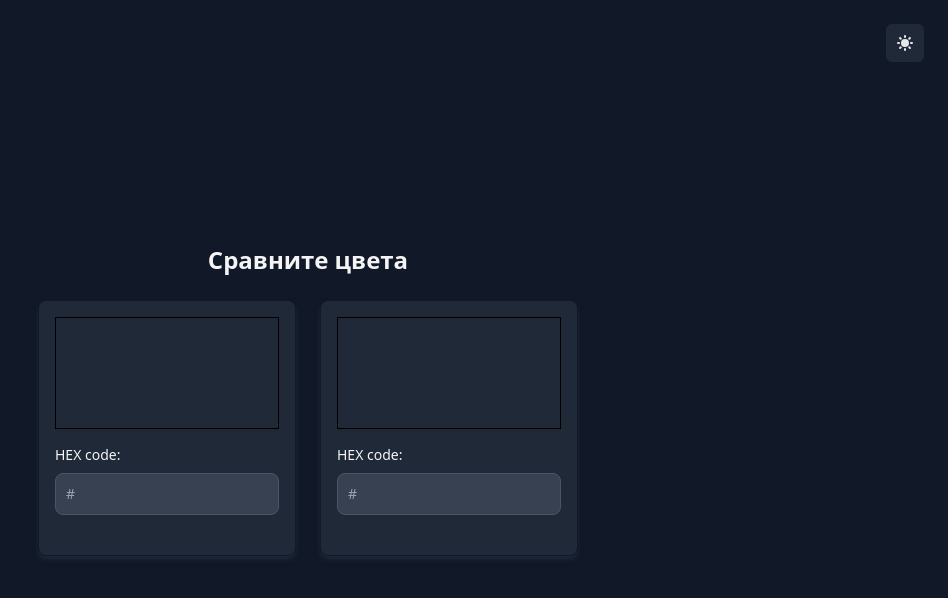
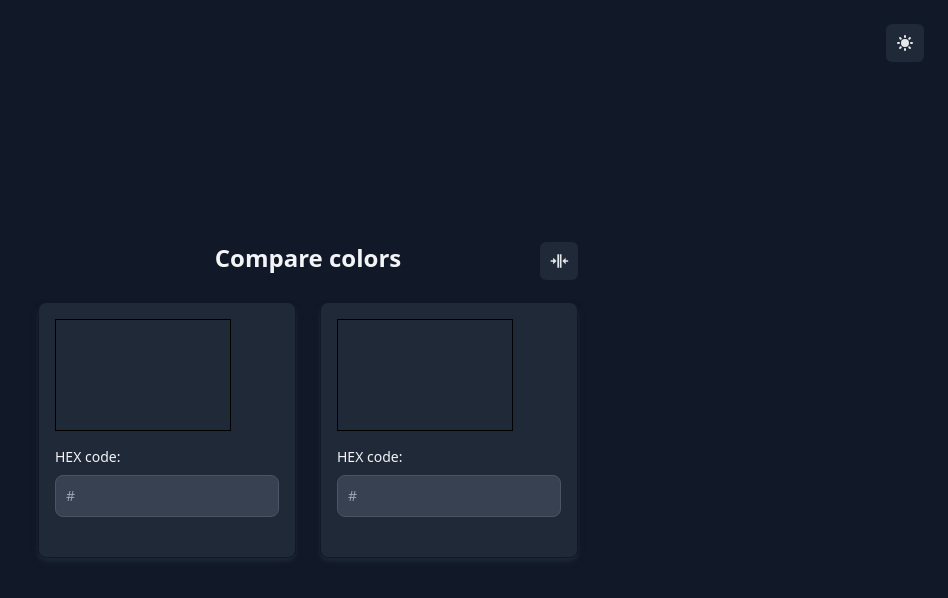
Before and after one commit to punkmachine/color-comparison, a React (Create React App) app: page / in a window 1280 px wide. Shown: the top 598 px of the page, without its empty margins (332-1280 px from the left). Built offline with nearby package versions, Linux system fonts and the light colour scheme.

Commit message:
Добавил возможность сравнения двух цветов вплотную.

```diff
--- a/src/App.jsx
+++ b/src/App.jsx
@@ -7,12 +7,16 @@ import { ColorCard } from './components/ColorCard';
 
 // !5 TODO: rgb and rgba
 // !4 TODO: add new color to comparison
-// !2 TODO: mobile markup
-// !3 TODO: сравнение двух цветов вплотную друг к другу
 
 function App() {
 	const { queryColorList, setSearchParams } = useQueryColors();
 	const { toggleDarkMode, darkMode } = useThemeToggle();
+
+	const [cardSplit, setCardSplit] = useState(false);
+
+	function toggleCardSplit() {
+		setCardSplit(prevValue => !prevValue);
+	}
 
 	const [hexList, setHexList] = useState({
 		hex1: '',
@@ -51,8 +55,20 @@ function App() {
 					: <svg xmlns="http://www.w3.org/2000/svg" viewBox="0 0 20 20" fill="currentColor" className="w-5 h-5 transform -rotate-90"><path d="M17.293 13.293A8 8 0 016.707 2.707a8.001 8.001 0 1010.586 10.586z"></path></svg>
 				}
 			</button>
-			<h2 className='mb-6 text-2xl 4xl:text-4xl font-bold text-gray-900 dark:text-gray-100'>Сравните цвета</h2>
-			<div className='flex justify-center flex-wrap items-center gap-6'>
+			<div>
+				<div className='mb-4 relative h-11'>
+					<h2 className='text-center text-2xl 4xl:text-4xl font-bold text-gray-900 dark:text-gray-100'>Compare colors</h2>
+					<button
+						onClick={toggleCardSplit}
+						className='absolute right-0 top-0 text-gray-700 transition duration-150 ease-in-out p-2 text bg-gray-100 border border-transparent rounded-md dark:text-gray-200 dark:bg-gray-800 hover:bg-gray-50 dark:hover:bg-gray-700 hover:text-gray-700 focus:outline-none focus:bg-gray-50 dark:focus:bg-gray-700 active:bg-gray-50'
+					>
+						{cardSplit
+							? <svg className='h-5 w-5' viewBox="0 0 24 24"><path fill="currentColor" d="M18,16V13H15V22H13V2H15V11H18V8L22,12L18,16M2,12L6,16V13H9V22H11V2H9V11H6V8L2,12Z" /></svg>
+							: <svg className='h-5 w-5' viewBox="0 0 24 24"><path fill="currentColor" d="M13,20V4H15.03V20H13M10,20V4H12.03V20H10M5,8L9.03,12L5,16V13H2V11H5V8M20,16L16,12L20,8V11H23V13H20V16Z" /></svg>
+						}
+					</button>
+				</div>
+				<div className={`flex justify-center flex-wrap items-center ${!cardSplit ? 'gap-6' : ''}`}>
 					{Object.keys(hexList).map(colorCode => {
 						return (
 							<ColorCard
@@ -60,9 +76,11 @@ function App() {
 								onInputHex={onInputHex}
 								id={colorCode}
 								hexValue={hexList[colorCode]}
+								cardSplit={cardSplit}
 							/>
 						);
 					})}
+				</div>
 			</div>
 		</div>
 	);
--- a/src/components/ColorCard.jsx
+++ b/src/components/ColorCard.jsx
@@ -4,20 +4,20 @@ const hexRegexFull = /^#((\d|[A-Fa-f]){3}|(\d|[A-Fa-f]){6})$/;
 const hexRegexMask = /^#((\d|[A-Fa-f]){0,6})$/;
 
 function ColorCard(props) {
-	const { id, onInputHex, hexValue } = props;
+	const { id, onInputHex, hexValue, cardSplit } = props;
 
 	const hexValueTest = () => hexRegexMask.test(hexValue) || !hexValue;
 	const hexValueFullTest = () => hexRegexFull.test(hexValue);
 
 	return (
-		<div className="p-4 h-64 4xl:h-72 4xl:w-72 shadow-xs dark:shadow-slate-800 max-w-sm bg-white rounded-lg border border-gray-200 shadow-md dark:bg-gray-800 dark:border-gray-900">
+		<div className={`${!cardSplit ? 'p-4 border-gray-200 shadow-md dark:border-gray-900 border h-64' : ''} 4xl:h-72 4xl:w-72 dark:shadow-slate-800 max-w-sm bg-white rounded-lg dark:bg-gray-800`}>
 			<div
-				className={`w-full h-28 4xl:h-36 mb-4 ${!hexValueFullTest() && 'border border-black border-solid'}`}
-				style={{ background: hexValueFullTest() && hexValue }}
+				className={`w-44 h-28 4xl:h-36 4xl:w-48 ${!hexValueFullTest() ? 'border border-black border-solid' : ''}`}
+				style={{ background: hexValueFullTest() ? hexValue : '' }}
 			/>
 			<label
 				htmlFor={id}
-				className="block mb-2 text-sm 4xl:text-lg font-medium text-gray-900 dark:text-gray-100"
+				className={`${!cardSplit ? 'block mt-4' : 'hidden'} mb-2 text-sm 4xl:text-lg font-medium text-gray-900 dark:text-gray-100`}
 			>
 				HEX code:
 			</label>
@@ -27,11 +27,10 @@ function ColorCard(props) {
 				value={hexValue}
 				onInput={onInputHex}
 				className={
-					`bg-gray-50 border text-gray-900 text-sm 4xl:text-lg rounded-lg block w-full p-2.5 dark:bg-gray-700 dark:border-gray-600 dark:placeholder-gray-400 dark:text-white ${hexValueTest() ? 'border-gray-300' : 'border-2 border-red-800 focus-visible:border-red-800' }`
+					`${!cardSplit ? 'block' : 'hidden'} bg-gray-50 border text-gray-900 text-sm 4xl:text-lg rounded-lg block w-full p-2.5 dark:bg-gray-700 dark:border-gray-600 dark:placeholder-gray-400 dark:text-white ${hexValueTest() ? 'border-gray-300' : 'border-2 border-red-800 focus-visible:border-red-800' }`
 				}
 				placeholder="#"
 			/>
-			{/* dark:focus:ring-blue-500 dark:focus:border-blue-500 */}
 			{
 				hexValueTest()
 					? null
```
Lines whose indentation alone changed are shown as unchanged.
